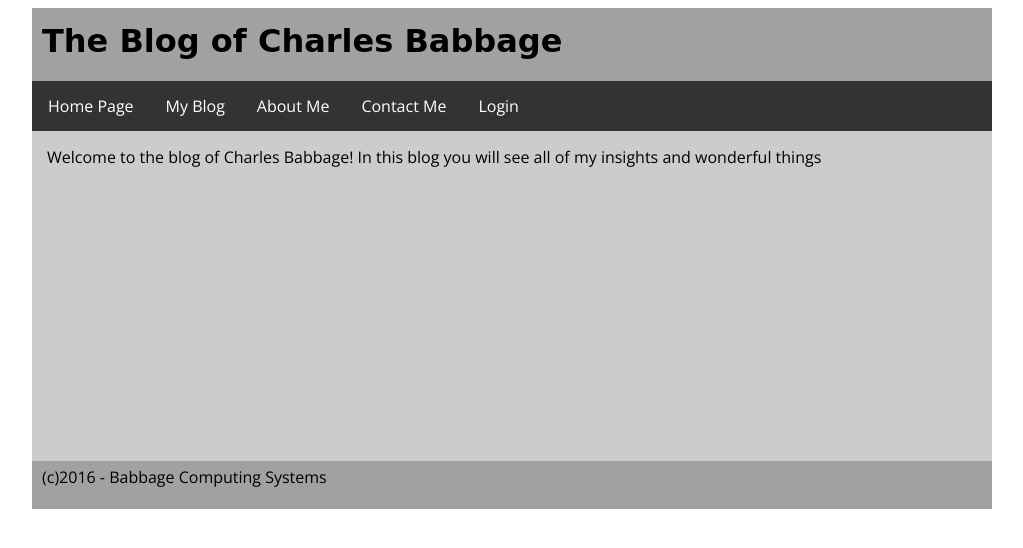
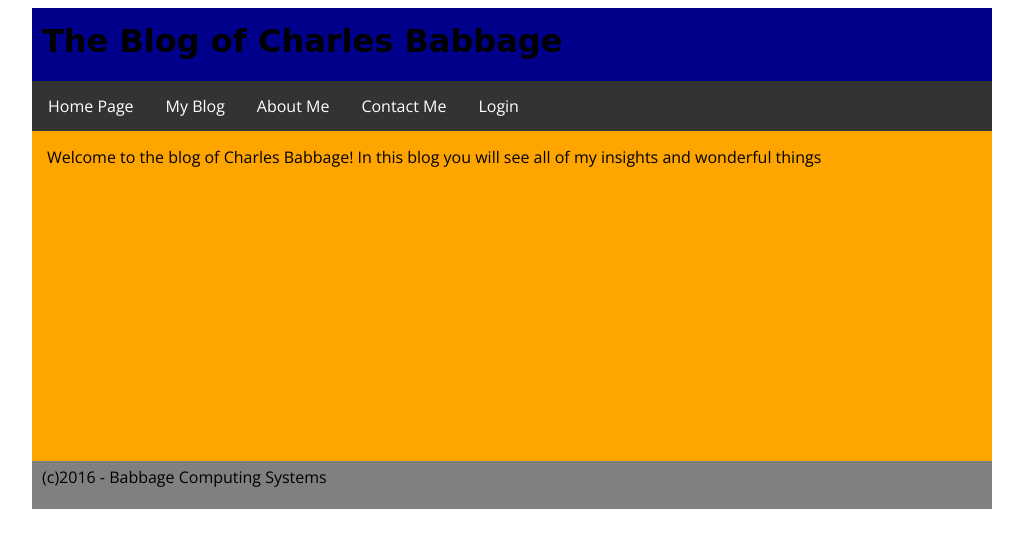
Before and after one commit to Medscootsman/Content_Creation, a PHP site: page / in a window 1280 px wide. Shown: the top 548 px of the page, without its empty margins (128-1151 px from the left). Run offline with PHP 8.4, Linux system fonts and the light colour scheme.

Commit message:
made some fancy changes ate

```diff
--- a/style/style.css
+++ b/style/style.css
@@ -28,7 +28,7 @@ h1, h2
 /* HEADER */
 header
 {
-    background-color: #a1a1a1
+    background-color: darkblue;
 ;
     padding-top: 14px
 ;
@@ -42,7 +42,7 @@ header
 /* MAIN */
 main
 {
-    background-color: #cccccc
+    background-color: orange;
 ;
     min-height: 300px
 ;
@@ -52,7 +52,7 @@ main
 /* FOOTER */
 footer
 {
-    background-color: #a1a1a1
+    background-color: gray;
 ;
     padding:
             5px 0 5px 10px
```
